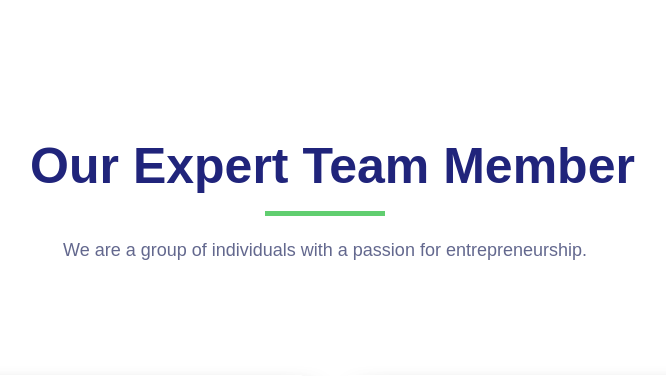
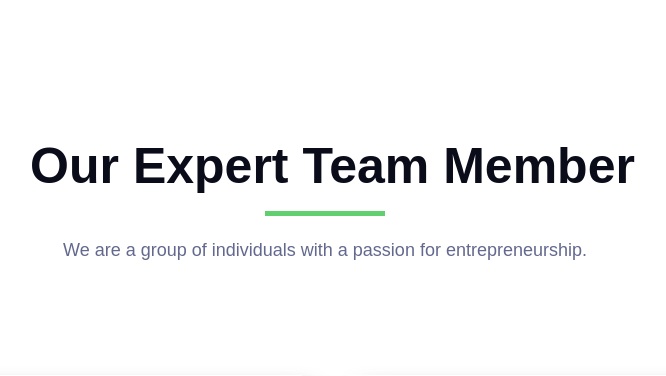
Before and after one commit to anshagarwal012/naresh, a PHP site: page /team.php in a window 1280 px wide. Shown: the part 94-470 px from the top of the page, without its empty margins (315-981 px from the left). Run offline with PHP 8.4, Linux system fonts and the light colour scheme.

Commit message:
Fix Color

```diff
--- a/assets/css/style.css
+++ b/assets/css/style.css
@@ -147,7 +147,7 @@ i {
 
 .section-title h2 {
   font-weight: 700;
-  color: #20247b;
+  /* color: #20247b; */
   font-size: 45px;
   margin: 0 0 15px;
   padding-left: 15px;
```
